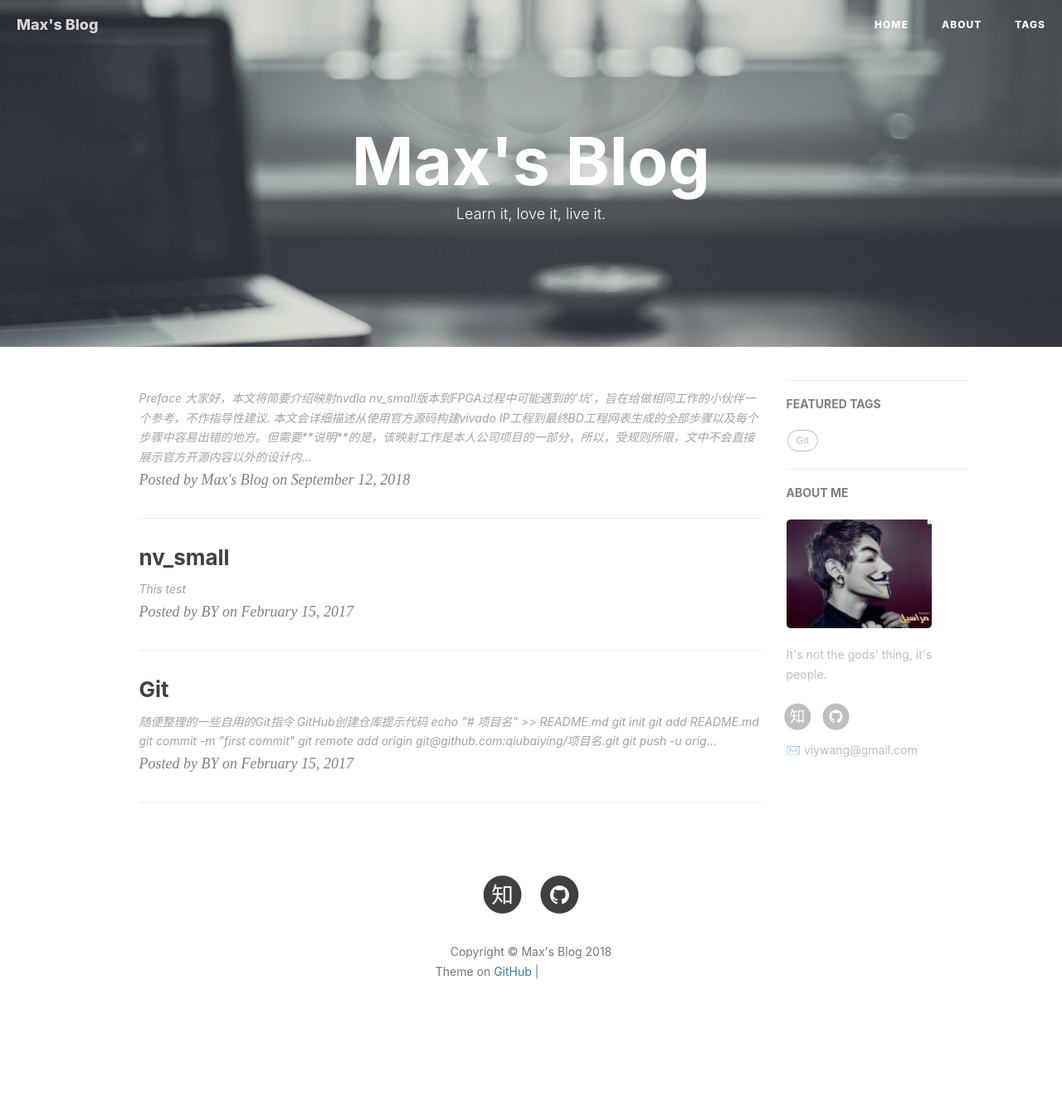
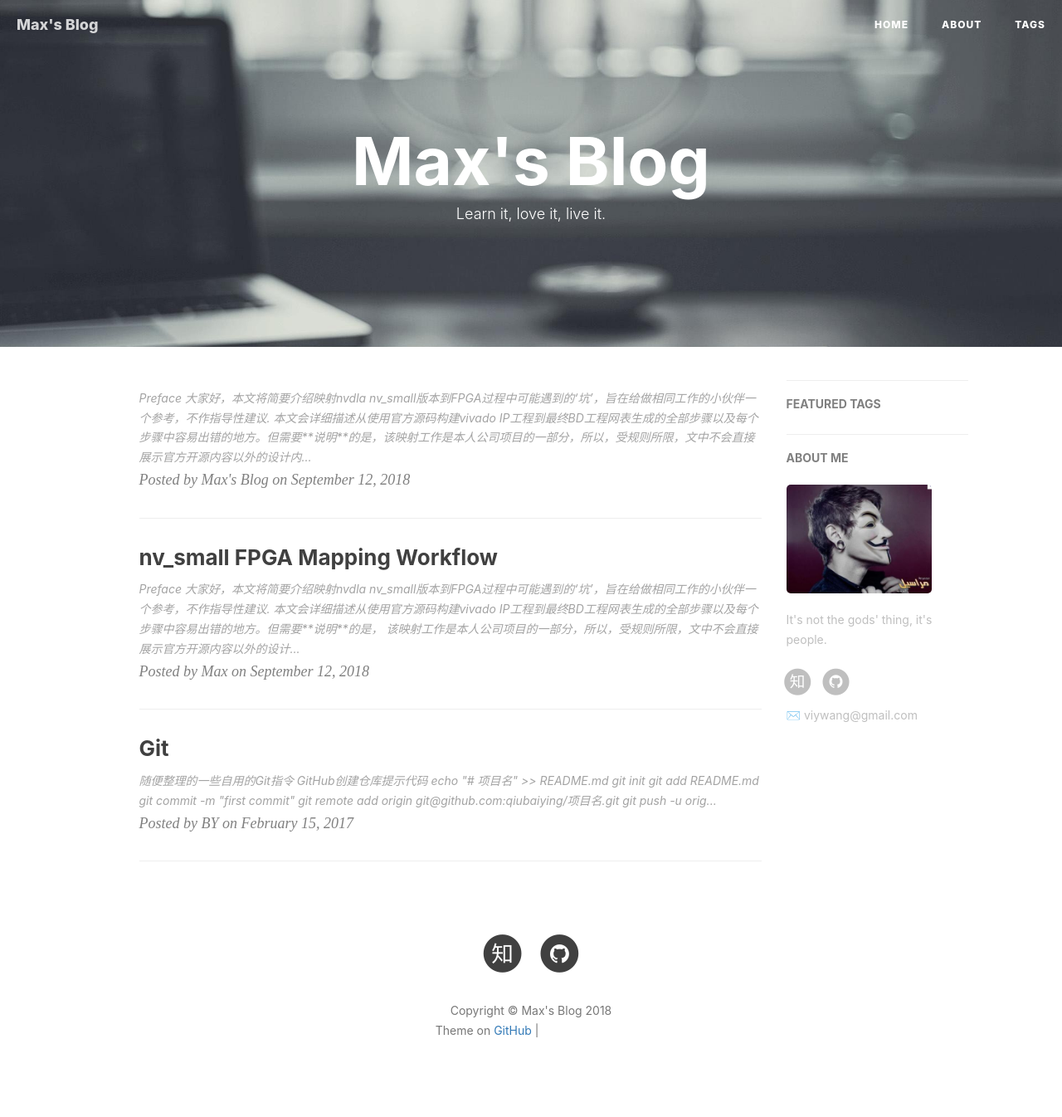
Before and after one commit to VVViy/VVViy.github.io, a Jekyll site: the page built from index.html, in a window 1280 px wide. Shown: the whole page at 83% size. Built offline with Jekyll 4.4.1, drawn with Linux system fonts in a browser that asks for light colours; nearby versions of some CDN libraries; the list of posts is cut into pages by our own code; comment, search, counter and statistics services are not loaded; before the commit the page ends 1275 px from its top, so only the background shows below that; grey boxes are pictures that could not be loaded.

Commit message:
Update 2018-09-12-nv_small.md

```diff
--- a/_posts/2018-09-12-nv_small.md
+++ b/_posts/2018-09-12-nv_small.md
@@ -1,13 +1,19 @@
 ---
 layout:     post
-title:      nv_small
+title:      nv_small FPGA Mapping Workflow
 subtitle:
-date:       2017-02-15
-author:     BY
+date:       2018-09-12
+author:     Max
 header-img: img/post-bg-ios9-web.jpg
 catalog: true
 tags:
-    - Git
+    - NVDLA
+    - nv_small
+    - FPGA
 ---
 
-# This test
+### Preface
+	大家好，本文将简要介绍映射nvdla nv_small版本到FPGA过程中可能遇到的‘坑’，旨在给做相同工作的小伙伴一个参考，不作指导性建议.
+
+	本文会详细描述从使用官方源码构建vivado IP工程到最终BD工程网表生成的全部步骤以及每个步骤中容易出错的地方。但需要**说明**的是，
+    该映射工作是本人公司项目的一部分，所以，受规则所限，文中不会直接展示官方开源内容以外的设计内容，望谅解.
```
